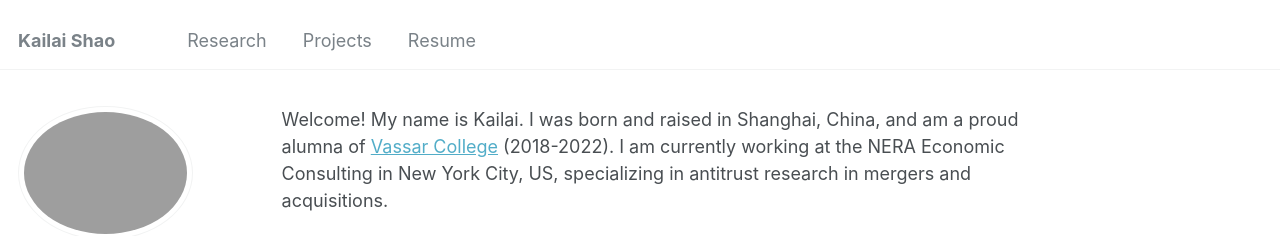
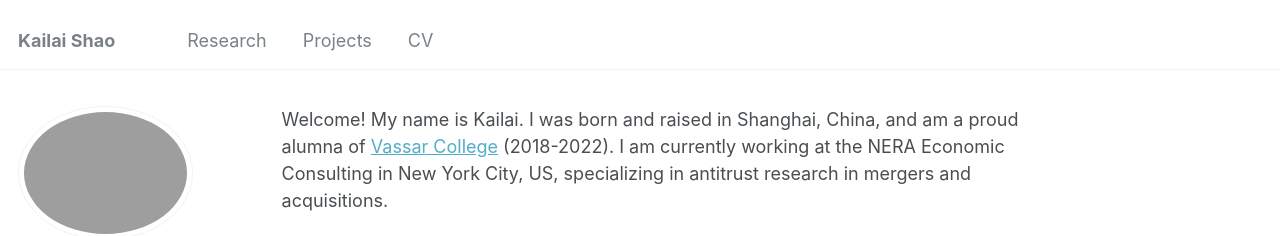
Before and after one commit to kshao19/kshao19.github.io, a Jekyll site: the page built from _pages/about.md, in a window 1280 px wide. Shown: the top 236 px of the page. Built offline with Jekyll 4.4.1, drawn with Linux system fonts in a browser that asks for light colours.

Commit message:
Update navigation.yml

```diff
--- a/_data/navigation.yml
+++ b/_data/navigation.yml
@@ -9,5 +9,5 @@ main:
     url: /research/
   - title: "Projects"
     url: /projects/
-  - title: "Resume"
-    url: /Resume/
+  - title: "CV"
+    url: /CV/
```
